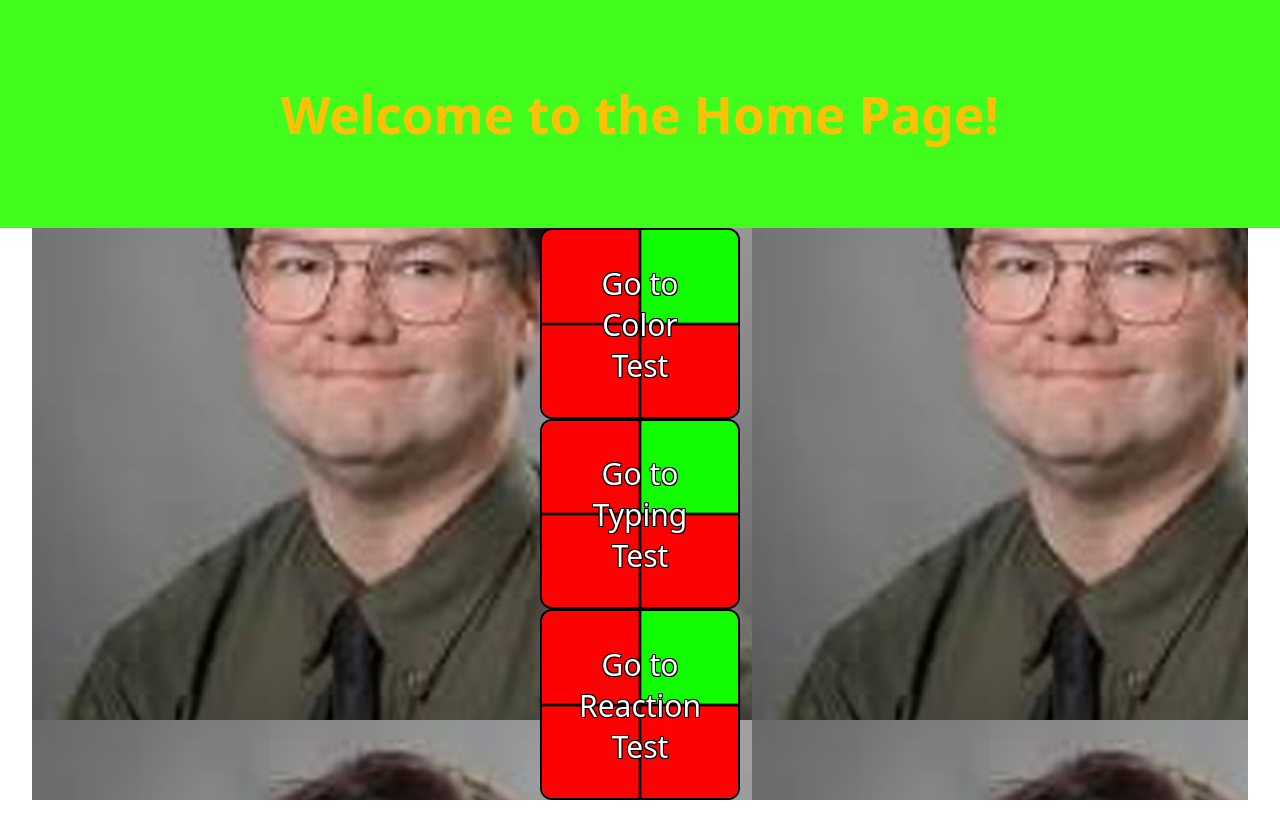
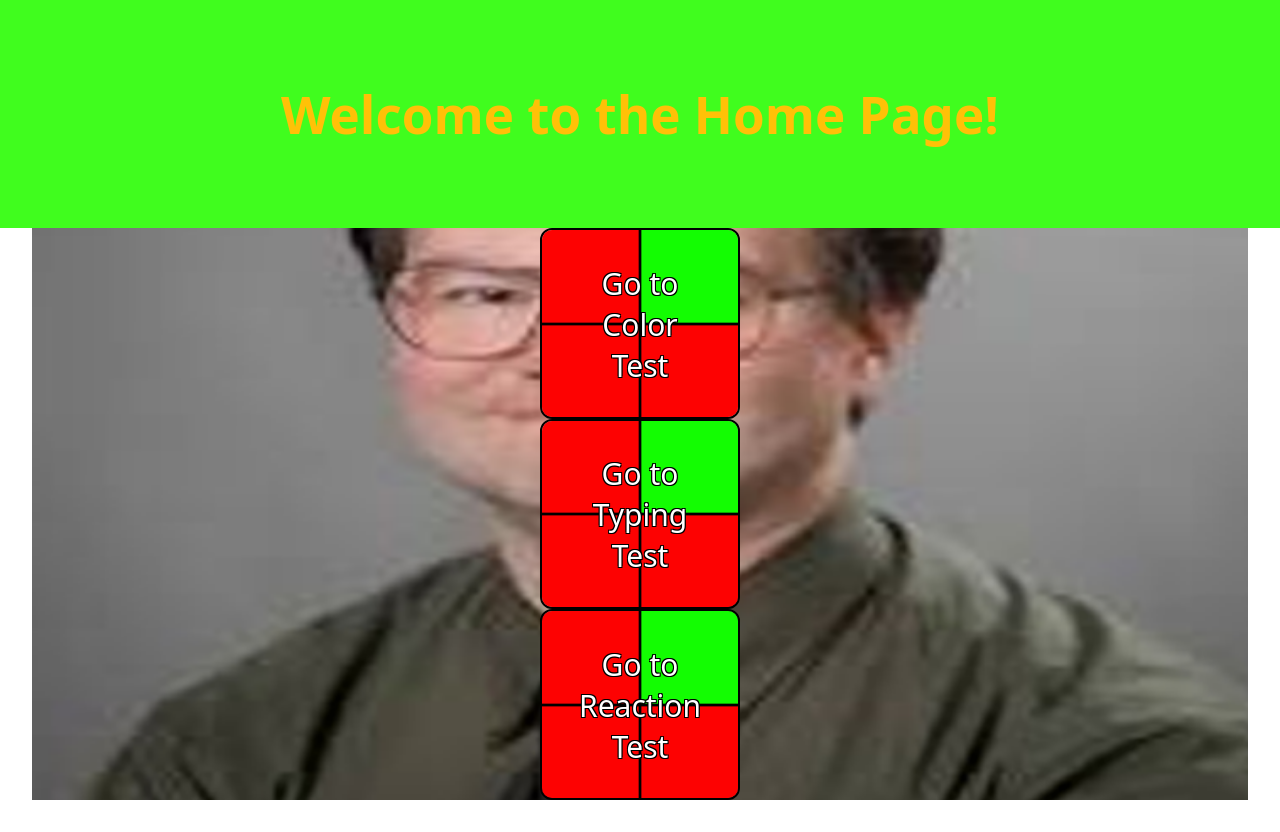
Before and after one commit to christopherjparrett/GerbBenchmark, a React (Vite) app in the folder frontend/: page /Home in a window 1280 px wide. Built offline with nearby package versions, Linux system fonts and the light colour scheme.

Commit message:
Update Home.css

```diff
--- a/frontend/src/Styles/Home.css
+++ b/frontend/src/Styles/Home.css
@@ -11,6 +11,8 @@
 
 .Overlord {
     height: 100vh;
+    background-image: url(../assets/Gerbster.png);
+    background-size: 100% 100%;
     width: 100%;
     display: flex;
     flex-direction: column;
```
